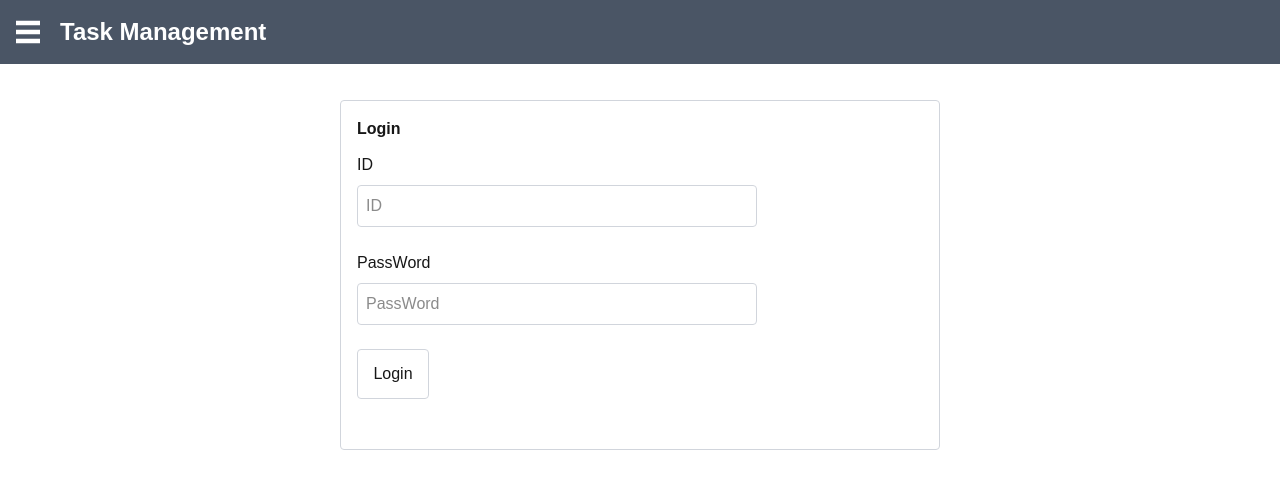
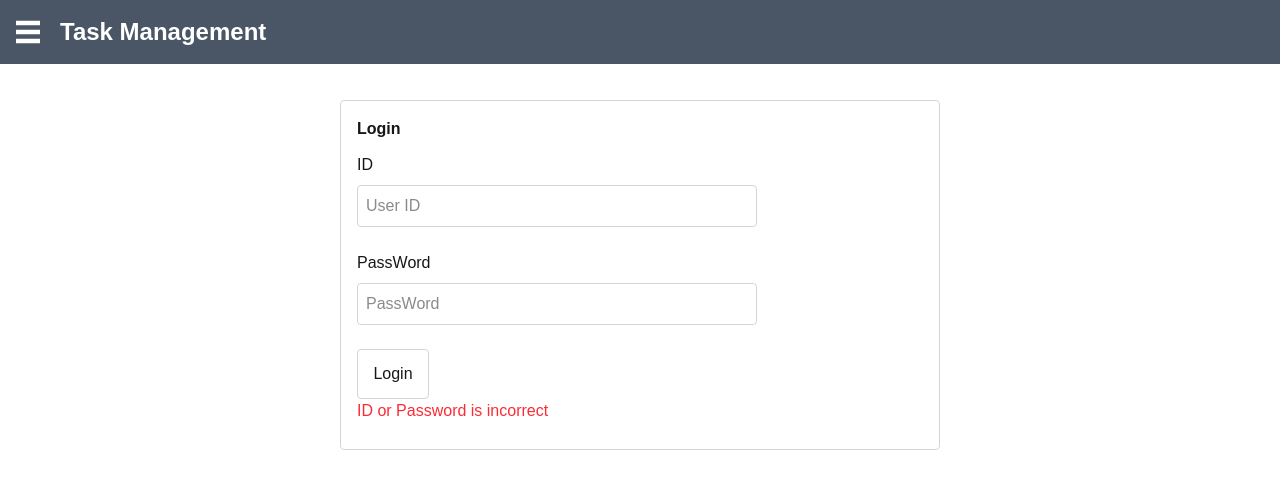
Before and after one commit to saishooo/TskMngApp, a Next.js app: page /login in a window 1280 px wide. Both pictures are taken after a click on the button "Login". Shown: the top 488 px of the page. Built offline with nearby package versions, Linux system fonts and the light colour scheme.

Commit message:
20251221-9

```diff
--- a/src/app/className.ts
+++ b/src/app/className.ts
@@ -6,3 +6,5 @@ export const taskOutput_deleteButton = "flex flex-col items-center justify-cente
 export const taskOutput_updateButton = "flex flex-col items-center justify-center w-20 rounded hover:bg-green-200";
 
 export const taskInput_Button = "block p-3 w-18 border border-gray-300 rounded hover:bg-gray-200";
+
+export const input_className = "w-100 p-2 mb-6 border rounded border-gray-300";
--- a/src/app/components/login/AuthContext.tsx
+++ b/src/app/components/login/AuthContext.tsx
@@ -10,6 +10,7 @@ type AuthContextType = {
     logout: () => void;
 }
 
+//AuthContextはデータが入っている箱(鍵をuseAuthで開ける)
 const AuthContext = createContext< AuthContextType >( {} as AuthContextType );
 
 export const AuthProvider = ( { children }: { children: ReactNode }) => {
@@ -47,5 +48,5 @@ export const AuthProvider = ( { children }: { children: ReactNode }) => {
         );
 }
 
-//これは何している？
+//useAuthはAuthContextにアクセスするための鍵
 export const useAuth = () => useContext( AuthContext );
--- a/src/app/components/login/login.tsx
+++ b/src/app/components/login/login.tsx
@@ -1,7 +1,18 @@
-import { headerInnerClass, taskBox, taskInput_Button } from "@/app/className";
+"use client";
+
+import { headerInnerClass, taskBox, taskInput_Button, input_className } from "@/app/className";
+import { useAuth } from "./AuthContext";
+import { useState } from "react";
 
 export default function TskMngApp_Login(){
-    const input_className = "w-100 p-2 mb-6 border rounded border-gray-300";
+    const { login } = useAuth();
+    const [ id, setId ] = useState("");
+    const [ password, setPassword ] = useState("");
+    const [ error, setError ] = useState("");
+
+    const handleLogin = () => {
+        if ( !login( id, password )) setError( "ID or Password is incorrect" );
+    };
 
     return(
         <div className={ headerInnerClass }>
@@ -11,7 +22,9 @@ export default function TskMngApp_Login(){
                 <input
                     name="login_id"
                     type="text"
-                    placeholder="ID"
+                    placeholder="User ID"
+                    value={ id }
+                    onChange={ (e) => setId( e.target.value ) }
                     className={ input_className }
                 />
                 <h1 className="mb-2">PassWord</h1>
@@ -19,13 +32,18 @@ export default function TskMngApp_Login(){
                     name="login_password"
                     type="text"
                     placeholder="PassWord"
+                    value={ password }
+                    onChange={ (e) => setPassword( e.target.value ) }
                     className={ input_className }
                 />
                 <button
+                onClick={ handleLogin }
                 className={ taskInput_Button }
-            >
+                >
                 Login
-            </button>
+                </button>
+                {/* ↓意味理解必要 */}
+                { error && <p className="text-red-500">{ error }</p> }
             </div>
         </div>
 
--- a/src/app/components/tsk/tsk_input.tsx
+++ b/src/app/components/tsk/tsk_input.tsx
@@ -2,13 +2,11 @@
 
 import { useContext, useState } from "react";
 import { TaskContext } from "./tsk_parent";
-import { headerInnerClass, taskBox, taskInput_Button } from "@/app/className";
+import { headerInnerClass, taskBox, taskInput_Button, input_className } from "@/app/className";
 
 export default function Tsk_Input(){
     const [ tsk_title, setTskTitle ] = useState("");
     const [ dead_line,  setDeadLine ]  = useState("");
-
-    const input_className = "w-100 p-2 mb-6 border rounded border-gray-300";
 
     //ここ修正　あと意味理解必要
     const ctx = useContext(TaskContext);
--- a/src/app/layout.tsx
+++ b/src/app/layout.tsx
@@ -3,6 +3,7 @@ import { Geist, Geist_Mono } from "next/font/google";
 import "./globals.css";
 import Header from "./components/header";
 import Tsk_Parent from "./components/tsk/tsk_parent";
+import { AuthProvider } from "./components/login/AuthContext";
 
 const geistSans = Geist({
   variable: "--font-geist-sans",
@@ -29,12 +30,14 @@ export default function RootLayout({
       <body
         className={`${geistSans.variable} ${geistMono.variable} antialiased`}
       >
+        <AuthProvider>
           <Header />
-        <div className="flex min-h-screen">
-          <Tsk_Parent>
-            {children}
-          </Tsk_Parent>
-        </div>
+          <div className="flex min-h-screen">
+            <Tsk_Parent>
+              {children}
+            </Tsk_Parent>
+          </div>
+        </AuthProvider>
       </body>
     </html>
   );
```
